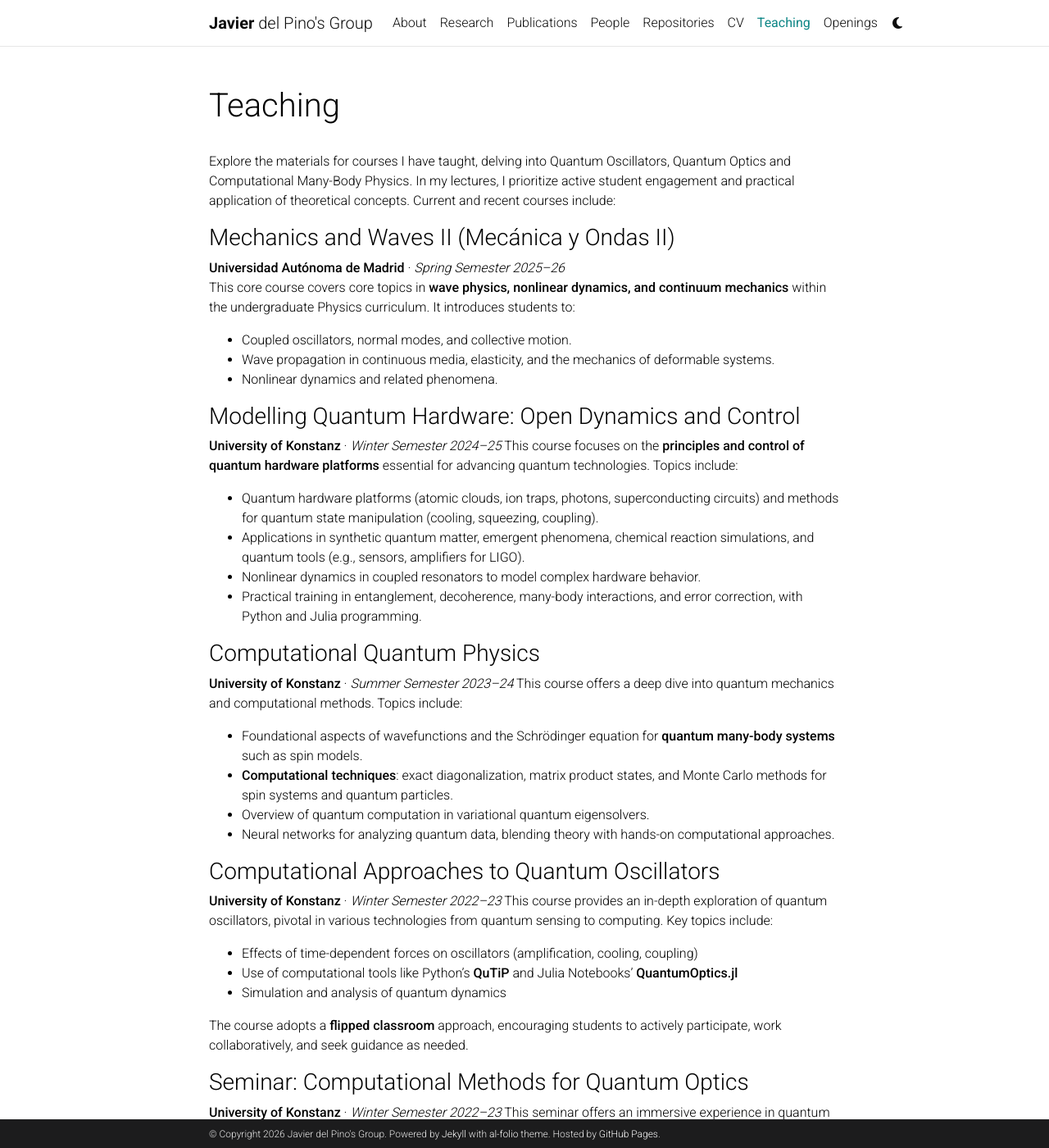
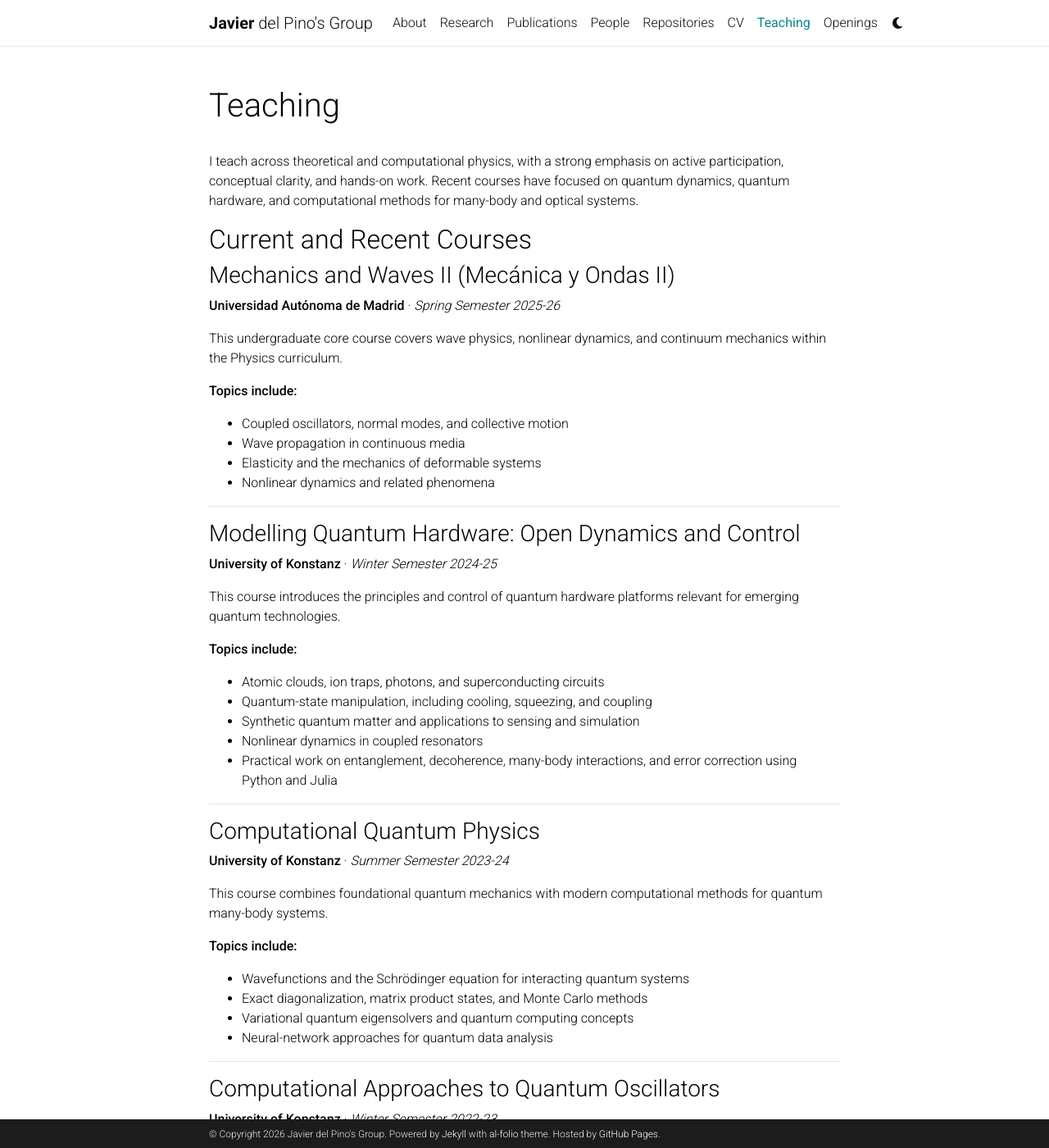
Before and after one commit to jdelpino/jdelpino.github.io, a Jekyll site: the page built from _pages/teaching.md, in a window 1280 px wide and 1400 px high. Shown: the whole window at 82% size. Built offline with Jekyll 4.4.1, drawn with Linux system fonts in a browser that asks for light colours; comment, search, counter and statistics services are not loaded; a style sheet for code colours, icons or effects is not loaded; some of the changed text lies outside the part shown.

Commit message:
small fixes

```diff
--- a/_pages/teaching.md
+++ b/_pages/teaching.md
@@ -7,47 +7,71 @@ nav: true
 nav_order: 5
 ---
 
-Explore the materials for courses I have taught, delving into Quantum Oscillators, Quantum Optics and Computational Many-Body Physics. In my lectures, I prioritize active student engagement and practical application of theoretical concepts. Current and recent courses include:
+I teach across theoretical and computational physics, with a strong emphasis on active participation, conceptual clarity, and hands-on work. Recent courses have focused on quantum dynamics, quantum hardware, and computational methods for many-body and optical systems.
+
+## Current and Recent Courses
 
 ### Mechanics and Waves II (Mecánica y Ondas II)
-**Universidad Autónoma de Madrid** · *Spring Semester 2025–26*
-This core course covers core topics in **wave physics, nonlinear dynamics, and continuum mechanics** within the undergraduate Physics curriculum. It introduces students to:
-- Coupled oscillators, normal modes, and collective motion.
-- Wave propagation in continuous media, elasticity, and the mechanics of deformable systems.
-- Nonlinear dynamics and related phenomena.
+**Universidad Autónoma de Madrid** · *Spring Semester 2025-26*
+
+This undergraduate core course covers wave physics, nonlinear dynamics, and continuum mechanics within the Physics curriculum.
+
+**Topics include:**
+- Coupled oscillators, normal modes, and collective motion
+- Wave propagation in continuous media
+- Elasticity and the mechanics of deformable systems
+- Nonlinear dynamics and related phenomena
+
+---
 
 ### Modelling Quantum Hardware: Open Dynamics and Control
-**University of Konstanz** · *Winter Semester 2024–25*
-This course focuses on the **principles and control of quantum hardware platforms** essential for advancing quantum technologies. Topics include:
-- Quantum hardware platforms (atomic clouds, ion traps, photons, superconducting circuits) and methods for quantum state manipulation (cooling, squeezing, coupling).
-- Applications in synthetic quantum matter, emergent phenomena, chemical reaction simulations, and quantum tools (e.g., sensors, amplifiers for LIGO).
-- Nonlinear dynamics in coupled resonators to model complex hardware behavior.
-- Practical training in entanglement, decoherence, many-body interactions, and error correction, with Python and Julia programming.
+**University of Konstanz** · *Winter Semester 2024-25*
+
+This course introduces the principles and control of quantum hardware platforms relevant for emerging quantum technologies.
+
+**Topics include:**
+- Atomic clouds, ion traps, photons, and superconducting circuits
+- Quantum-state manipulation, including cooling, squeezing, and coupling
+- Synthetic quantum matter and applications to sensing and simulation
+- Nonlinear dynamics in coupled resonators
+- Practical work on entanglement, decoherence, many-body interactions, and error correction using Python and Julia
+
+---
 
 ### Computational Quantum Physics
-**University of Konstanz** · *Summer Semester 2023–24*
-This course offers a deep dive into quantum mechanics and computational methods. Topics include:
-- Foundational aspects of wavefunctions and the Schrödinger equation for **quantum many-body systems** such as spin models.
-- **Computational techniques**: exact diagonalization, matrix product states, and Monte Carlo methods for spin systems and quantum particles.
-- Overview of quantum computation in variational quantum eigensolvers.
-- Neural networks for analyzing quantum data, blending theory with hands-on computational approaches.
+**University of Konstanz** · *Summer Semester 2023-24*
 
+This course combines foundational quantum mechanics with modern computational methods for quantum many-body systems.
+
+**Topics include:**
+- Wavefunctions and the Schrödinger equation for interacting quantum systems
+- Exact diagonalization, matrix product states, and Monte Carlo methods
+- Variational quantum eigensolvers and quantum computing concepts
+- Neural-network approaches for quantum data analysis
+
+---
 
 ### Computational Approaches to Quantum Oscillators
-**University of Konstanz** · *Winter Semester 2022–23*
-This course provides an in-depth exploration of quantum oscillators, pivotal in various technologies from quantum sensing to computing. Key topics include:
-- Effects of time-dependent forces on oscillators (amplification, cooling, coupling)
-- Use of computational tools like Python's **QuTiP** and Julia Notebooks' **QuantumOptics.jl**
-- Simulation and analysis of quantum dynamics
+**University of Konstanz** · *Winter Semester 2022-23*
 
-The course adopts a **flipped classroom** approach, encouraging students to actively participate, work collaboratively, and seek guidance as needed.
+This course explores quantum oscillators as a model platform for quantum sensing, control, and information processing.
+
+**Topics include:**
+- Time-dependent driving, amplification, cooling, and coupling
+- Numerical simulation of quantum dynamics
+- Computational tools such as **QuTiP** and **QuantumOptics.jl**
+
+The course followed a **flipped-classroom** format, with students working actively in class and using notebooks as part of the learning process.
+
+---
 
 ### Seminar: Computational Methods for Quantum Optics
-**University of Konstanz** · *Winter Semester 2022–23*
-This seminar offers an immersive experience in quantum optics through:
-- Critical discussion and analysis of research papers
-- Hands-on creation of presentations
-- Focusing on quantum optics problems solvable on classical computers
-- Adopting a **"reproducible journal club"** style
+**University of Konstanz** · *Winter Semester 2022-23*
 
-Students engage deeply with the subject matter, enhancing their understanding through presentations backed by reproducible computational notebooks.
+This seminar was organized as a reproducible journal club focused on computational approaches to quantum optics.
+
+**Activities included:**
+- Critical reading and discussion of research papers
+- Student presentations
+- Reproducible computational notebooks accompanying the presentations
+- Focus on quantum-optics problems accessible with classical computation
```
Also changed, not shown: _pages/about.md (+3 -3 lines), _pages/people.md (+8 -0 lines), assets/img/prof_pic.jpg (added).
